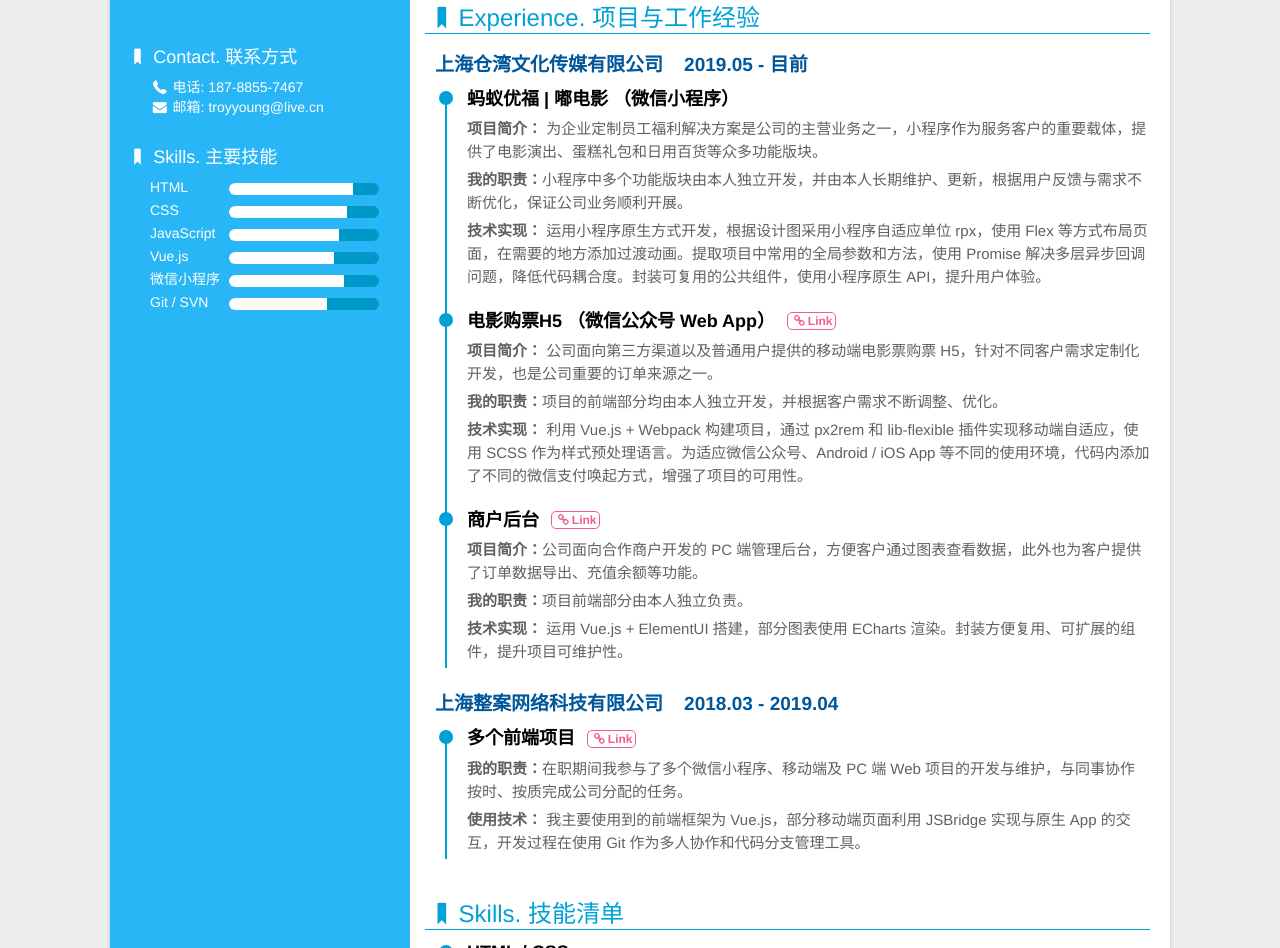
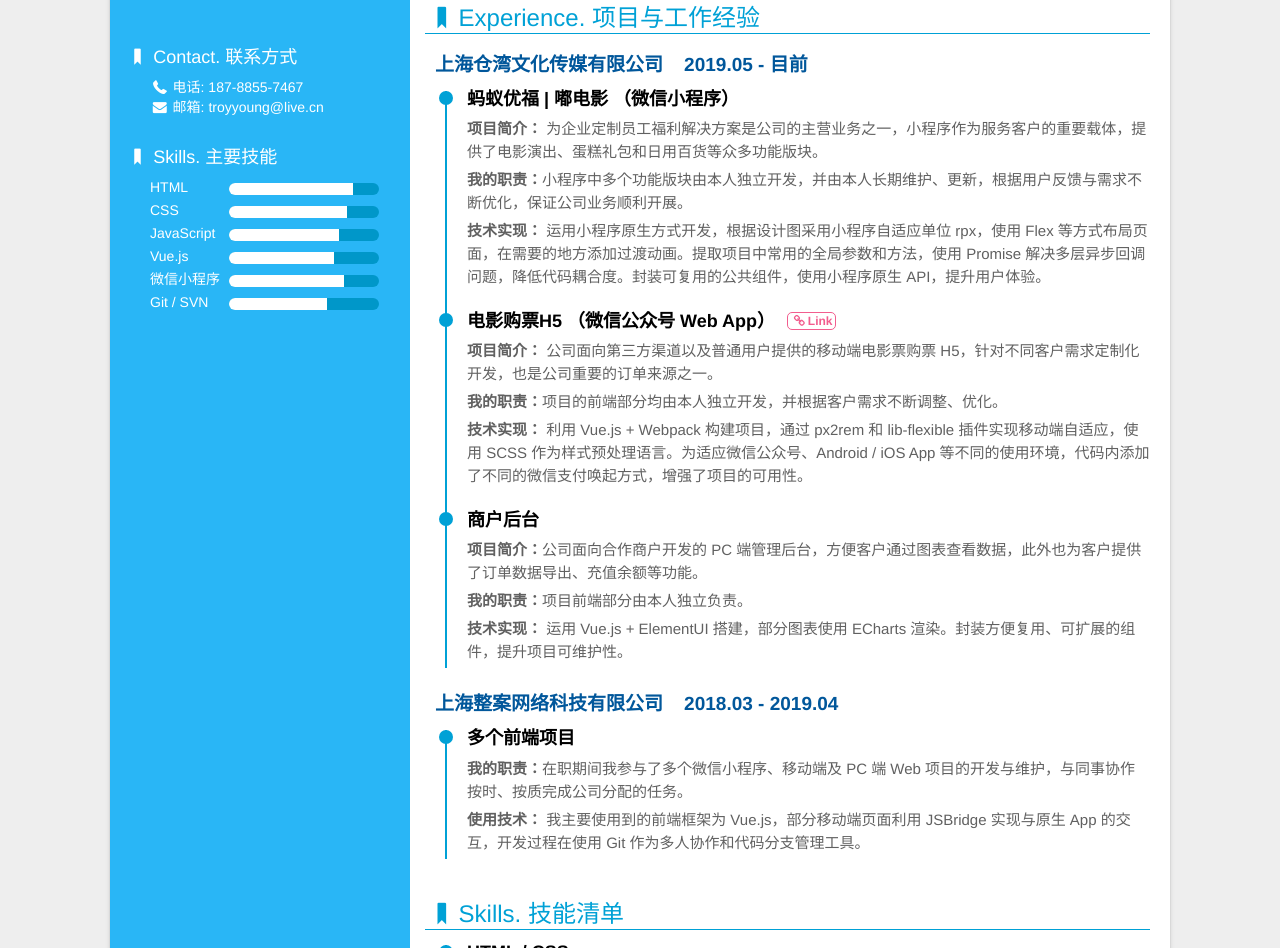
Before and after one commit to SupBuddy/cv, a website: page index.html in a window 1280 px wide. Shown: the part 251-1199 px from the top of the page. Drawn offline with Linux system fonts and the light colour scheme; some packages are replaced by stand-ins of ours; a script that the page names is missing.

Commit message:
modified file

```diff
--- a/index.html
+++ b/index.html
@@ -153,7 +153,6 @@
                             <div class="circle"></div>
                             <h4>
                                 <span>商户后台</span>
-                                <a href="http://zhangmuapp.tstmobile.com/dist/#/" target="_blank"><i class="icon-link"></i>Link</a>
                             </h4>
                             <p>
                                 <strong>项目简介：</strong>公司面向合作商户开发的 PC 端管理后台，方便客户通过图表查看数据，此外也为客户提供了订单数据导出、充值余额等功能。
@@ -174,7 +173,6 @@
                             <div class="circle"></div>
                             <h4>
                                 <span>多个前端项目</span>
-                                <a href="http://zhangmuapp.tstmobile.com/dist/#/" target="_blank"><i class="icon-link"></i>Link</a>
                             </h4>
                             <p>
                                 <strong>我的职责：</strong>在职期间我参与了多个微信小程序、移动端及 PC 端 Web 项目的开发与维护，与同事协作按时、按质完成公司分配的任务。
```
Also changed, not shown: 1 other file.
